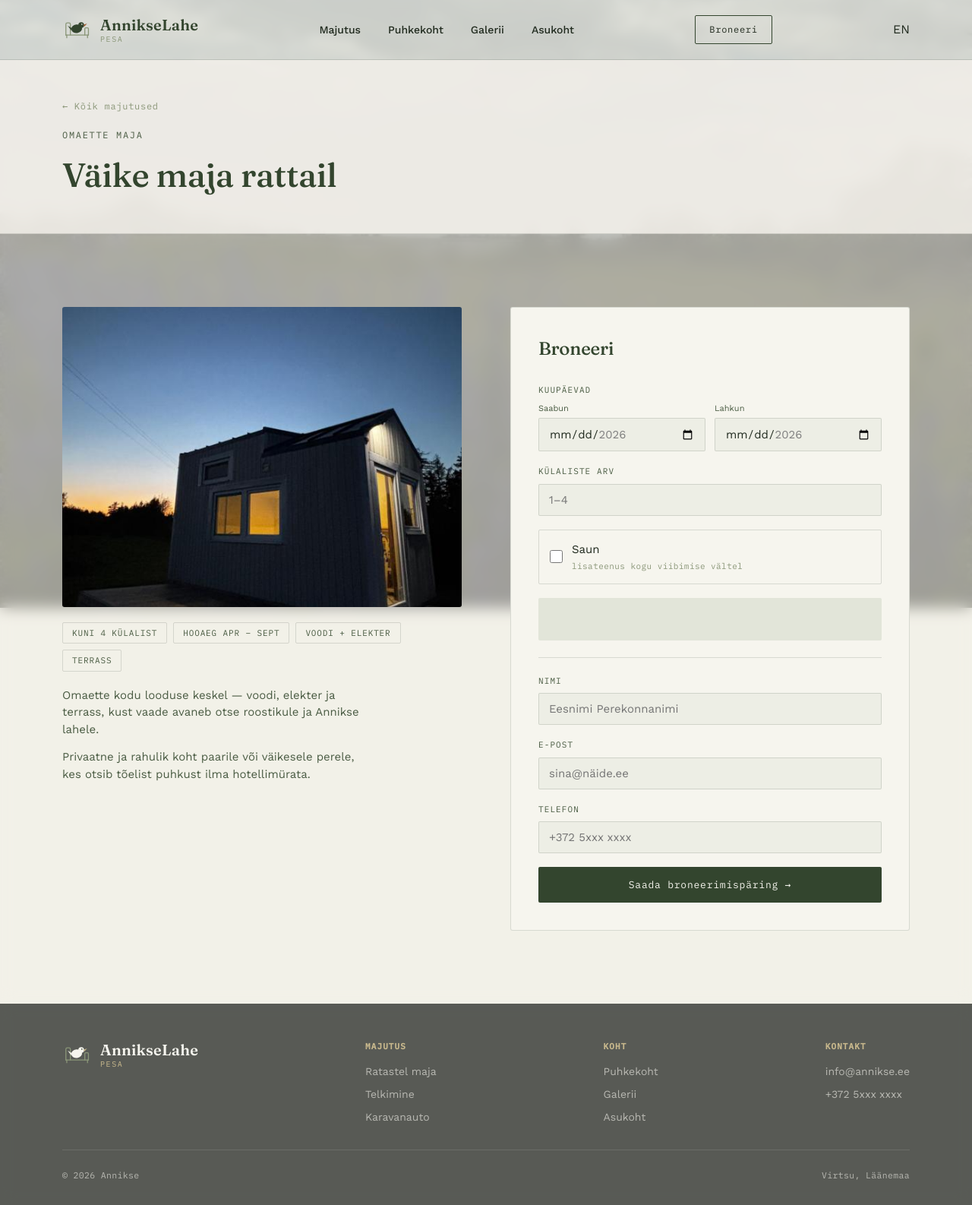
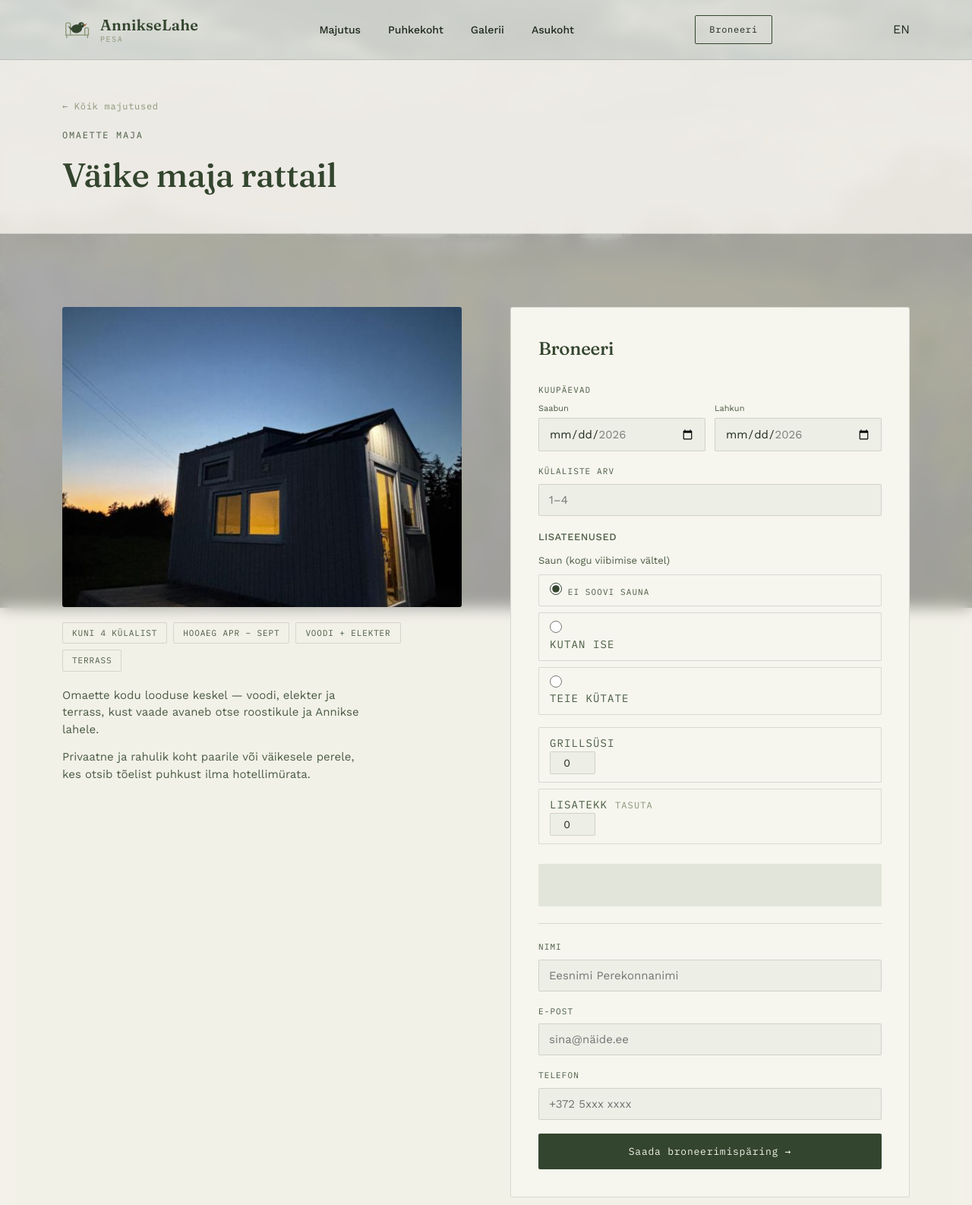
Before and after one commit to m1tsui/wwwannikse, a FastAPI app: page /ee/majutus/vaike-maja in a window 1280 px wide. Shown: the top 1586 px of the page at 76% size. Run offline with FastAPI, Linux system fonts and the light colour scheme; data that the repository does not hold is empty.

Commit message:
feat: Pydantic valideerimine + lisateenuste uuendus (saun radio, grillsüsi/tekk kogused)
- Lisa BroneerimisVorm Pydantic mudel (EmailStr, kuupäevad, saun_valik, kogused)
- Asenda käsitsi if-jada /ee/broneeri valideerimises Pydantic.model_validate'iga
- Paranda _vaike_maja_ctx() — kasutab saun-ise-kutan/saun-meie-kutame (mitte vana 'saun')
- Uuenda /api/hind — toetab saun_valik/grillsysi_kogus/tekk_kogus
- Paranda booking_addons INSERT — lisab quantity ja unit_price (hetketõmmis)
- Vormi saun-checkbox → radio nupud (ise/meie/ei soovi) + grillsüsi ja tekk koguse väljad
- Lisa CSS uutele elementidele (form-radio, form-kogus, lisateenus-grupp)

Co-Authored-By: Claude Sonnet 4.6 <noreply@anthropic.com>
Claude-Session: https://claude.ai/code/session_017yhzPe9vmkkHmzvgsC2XDu

```diff
--- a/main.py
+++ b/main.py
@@ -2,12 +2,13 @@ import secrets
 import sqlite3
 from datetime import date
 from pathlib import Path
-from urllib.parse import quote
+from typing import Optional
 
 from fastapi import FastAPI, Request
 from fastapi.responses import HTMLResponse, RedirectResponse
 from fastapi.staticfiles import StaticFiles
 from fastapi.templating import Jinja2Templates
+from pydantic import BaseModel, EmailStr, ValidationError, field_validator, model_validator
 
 app = FastAPI()
 app.mount("/static", StaticFiles(directory="static"), name="static")
@@ -24,7 +25,6 @@ def get_db():
 
 
 def _hooaeg_aasta(mmdd_start: str, mmdd_end: str) -> tuple[str, str]:
-    """Tagastab hooaja alguse ja lõpu käesolevale (või järgmisele) aastale."""
     today = date.today()
     y = today.year
     start, end = f"{y}-{mmdd_start}", f"{y}-{mmdd_end}"
@@ -34,31 +34,98 @@ def _hooaeg_aasta(mmdd_start: str, mmdd_end: str) -> tuple[str, str]:
     return start, end
 
 
+# ---------------------------------------------------------------------------
+# Pydantic mudel broneerimisvormi valideerimiseks
+# ---------------------------------------------------------------------------
+
+class BroneerimisVorm(BaseModel):
+    accommodation_id: int = 1
+    saabub: date
+    lahkub: date
+    guest_count: Optional[int] = None
+    guest_name: str
+    guest_email: EmailStr
+    guest_phone: str
+    saun_valik: Optional[str] = None   # "ise" / "meie" / None
+    grillsysi_kogus: int = 0
+    tekk_kogus: int = 0
+
+    @model_validator(mode="after")
+    def lahkub_peab_olema_hiljem(self):
+        if self.lahkub <= self.saabub:
+            raise ValueError("Lahkumise kuupäev peab olema hiljem kui saabumise kuupäev.")
+        return self
+
+    @field_validator("guest_name", "guest_phone", mode="before")
+    @classmethod
+    def ei_tohi_olla_tyhi(cls, v):
+        if isinstance(v, str):
+            v = v.strip()
+        if not v:
+            raise ValueError("Väli on kohustuslik.")
+        return v
+
+    @field_validator("saun_valik", mode="before")
+    @classmethod
+    def normaliseri_saun(cls, v):
+        if not v or v == "":
+            return None
+        if v not in ("ise", "meie"):
+            raise ValueError("Vigane sauna valik.")
+        return v
+
+    @field_validator("grillsysi_kogus", "tekk_kogus", mode="before")
+    @classmethod
+    def kogus_mitte_negatiivne(cls, v):
+        if v is None or v == "":
+            return 0
+        try:
+            v = int(v)
+        except (ValueError, TypeError):
+            return 0
+        if v < 0:
+            raise ValueError("Kogus ei saa olla negatiivne.")
+        return v
+
+
+# ---------------------------------------------------------------------------
+# Abifunktsioonid
+# ---------------------------------------------------------------------------
+
+def _lisateenus_hind_euro(db, slug: str, today_str: str) -> Optional[int]:
+    row = db.execute(
+        "SELECT pr.price_per_night FROM pricing_rules pr "
+        "JOIN accommodations a ON a.id=pr.accommodation_id "
+        "WHERE a.slug=? AND pr.date_from<=? AND pr.date_to>=? "
+        "ORDER BY pr.date_from DESC LIMIT 1",
+        (slug, today_str, today_str),
+    ).fetchone()
+    if row:
+        return row["price_per_night"] // 100
+    return None
+
+
 def _vaike_maja_ctx() -> dict:
-    """Ehitab /ee/majutus/vaike-maja template konteksti põhiosa."""
     db = get_db()
     season_start, season_end = _hooaeg_aasta("04-01", "09-30")
     today_str = date.today().isoformat()
-    saun = db.execute("SELECT id FROM accommodations WHERE slug='saun'").fetchone()
-    saun_hind_euro = None
-    if saun:
-        rule = db.execute(
-            "SELECT price_per_night FROM pricing_rules "
-            "WHERE accommodation_id=? AND date_from<=? AND date_to>=? "
-            "ORDER BY date_from DESC LIMIT 1",
-            (saun["id"], today_str, today_str),
-        ).fetchone()
-        if rule:
-            saun_hind_euro = rule["price_per_night"] // 100
-    db.close()
-    return {
+    ctx = {
         "season_start": season_start,
         "season_end": season_end,
-        "saun_hind_euro": saun_hind_euro,
+        "saun_ise_hind_euro": _lisateenus_hind_euro(db, "saun-ise-kutan", today_str),
+        "saun_meie_hind_euro": _lisateenus_hind_euro(db, "saun-meie-kutame", today_str),
+        "grillsysi_hind_euro": _lisateenus_hind_euro(db, "grillsysi", today_str),
+        "tekk_hind_euro": _lisateenus_hind_euro(db, "tekk", today_str),
         "viga": None,
         "form_data": {},
     }
+    db.close()
+    return ctx
 
+
+# ---------------------------------------------------------------------------
+# Marsruudid
+# ---------------------------------------------------------------------------
 
 @app.get("/")
 def root(request: Request):
@@ -91,7 +158,9 @@ async def arvuta_hind(request: Request):
     form = await request.form()
     saabub_str = form.get("saabub", "").strip()
     lahkub_str = form.get("lahkub", "").strip()
-    saun = form.get("saun") == "1"
+    saun_valik = form.get("saun_valik", "").strip()
+    grillsysi_kogus = int(form.get("grillsysi_kogus", "0") or "0")
+    tekk_kogus = int(form.get("tekk_kogus", "0") or "0")
     accommodation_id = int(form.get("accommodation_id", "1"))
 
     if not saabub_str or not lahkub_str:
@@ -121,21 +190,38 @@ async def arvuta_hind(request: Request):
         return HTMLResponse('<p class="hind-puudub">Hind selgub kinnitusel.</p>')
 
     majutus_sendid = rule["price_per_night"] * oid
-    saun_sendid = 0
 
-    if saun:
-        saun_rule = db.execute(
+    def slug_hind(slug: str) -> Optional[int]:
+        r = db.execute(
             "SELECT pr.price_per_night FROM pricing_rules pr "
             "JOIN accommodations a ON a.id=pr.accommodation_id "
-            "WHERE a.slug='saun' AND pr.date_from<=? AND pr.date_to>=? "
+            "WHERE a.slug=? AND pr.date_from<=? AND pr.date_to>=? "
             "ORDER BY pr.date_from DESC LIMIT 1",
-            (saabub_str, saabub_str),
+            (slug, saabub_str, saabub_str),
         ).fetchone()
-        if saun_rule:
-            saun_sendid = saun_rule["price_per_night"]
+        return r["price_per_night"] if r else None
+
+    saun_sendid = 0
+    saun_label = None
+    if saun_valik == "ise":
+        h = slug_hind("saun-ise-kutan")
+        if h:
+            saun_sendid = h
+            saun_label = "Saun (ise kütad)"
+    elif saun_valik == "meie":
+        h = slug_hind("saun-meie-kutame")
+        if h:
+            saun_sendid = h
+            saun_label = "Saun (meie kütame)"
+
+    grillsysi_unit = slug_hind("grillsysi") if grillsysi_kogus > 0 else None
+    grillsysi_sendid = (grillsysi_unit * grillsysi_kogus) if grillsysi_unit else 0
+
+    tekk_unit = slug_hind("tekk") if tekk_kogus > 0 else None
+    tekk_sendid = (tekk_unit * tekk_kogus) if tekk_unit else 0
 
     db.close()
-    kokku = majutus_sendid + saun_sendid
+    kokku = majutus_sendid + saun_sendid + grillsysi_sendid + tekk_sendid
 
     def e(s):
         return f"{s // 100} €"
@@ -146,8 +232,12 @@ async def arvuta_hind(request: Request):
         f'<div class="hind-rida"><span>{e(rule["price_per_night"])} × {oid} {oo}</span>'
         f"<span>{e(majutus_sendid)}</span></div>"
     )
-    if saun and saun_sendid:
-        html += f'<div class="hind-rida"><span>Saun</span><span>{e(saun_sendid)}</span></div>'
+    if saun_sendid and saun_label:
+        html += f'<div class="hind-rida"><span>{saun_label}</span><span>{e(saun_sendid)}</span></div>'
+    if grillsysi_sendid:
+        html += f'<div class="hind-rida"><span>Grillsüsi × {grillsysi_kogus}</span><span>{e(grillsysi_sendid)}</span></div>'
+    if tekk_sendid:
+        html += f'<div class="hind-rida"><span>Lisatekk × {tekk_kogus}</span><span>{e(tekk_sendid)}</span></div>'
     html += f'<div class="hind-kokku"><span>Kokku</span><span>{e(kokku)}</span></div></div>'
     return HTMLResponse(html)
 
@@ -155,44 +245,39 @@ async def arvuta_hind(request: Request):
 @app.post("/ee/broneeri")
 async def broneeri(request: Request):
     form = await request.form()
-    accommodation_id = int(form.get("accommodation_id", "1"))
-    saabub_str = form.get("saabub", "").strip()
-    lahkub_str = form.get("lahkub", "").strip()
-    guest_count_str = form.get("guest_count", "").strip()
-    guest_name = form.get("guest_name", "").strip()
-    guest_email = form.get("guest_email", "").strip()
-    guest_phone = form.get("guest_phone", "").strip()
-    saun = form.get("saun") == "1"
-    guest_count = int(guest_count_str) if guest_count_str.isdigit() else None
 
-    # Valideeri sisend
-    viga = None
-    saabub = lahkub = None
-    if not saabub_str or not lahkub_str:
-        viga = "Palun vali saabumise ja lahkumise kuupäev."
-    elif not guest_name or not guest_email or not guest_phone:
-        viga = "Palun täida kõik kontaktiväljad."
-    else:
-        try:
-            saabub = date.fromisoformat(saabub_str)
-            lahkub = date.fromisoformat(lahkub_str)
-            if lahkub <= saabub:
-                viga = "Lahkumise kuupäev peab olema hiljem kui saabumise kuupäev."
-        except ValueError:
-            viga = "Vigased kuupäevad."
-
-    if viga:
+    # Pydantic valideerimine — andmete kuju ja formaadid
+    raw = {
+        "accommodation_id": form.get("accommodation_id", "1"),
+        "saabub": form.get("saabub", "").strip(),
+        "lahkub": form.get("lahkub", "").strip(),
+        "guest_count": form.get("guest_count", "").strip() or None,
+        "guest_name": form.get("guest_name", ""),
+        "guest_email": form.get("guest_email", ""),
+        "guest_phone": form.get("guest_phone", ""),
+        "saun_valik": form.get("saun_valik", ""),
+        "grillsysi_kogus": form.get("grillsysi_kogus", "0"),
+        "tekk_kogus": form.get("tekk_kogus", "0"),
+    }
+    try:
+        andmed = BroneerimisVorm.model_validate(raw)
+    except ValidationError as e:
+        esimene = e.errors()[0]
+        viga = esimene["msg"].replace("Value error, ", "")
         ctx = _vaike_maja_ctx()
         ctx.update({"viga": viga, "form_data": dict(form)})
         return templates.TemplateResponse(
             request, "et/majutus/vaike-maja.html", ctx, status_code=422
         )
 
+    saabub_str = andmed.saabub.isoformat()
+    lahkub_str = andmed.lahkub.isoformat()
+
     # DB-põhised kontrollid — hooaeg ja külaliste arv
     db = get_db()
     accom = db.execute(
         "SELECT season_start, season_end, max_guests FROM accommodations WHERE id=?",
-        (accommodation_id,),
+        (andmed.accommodation_id,),
     ).fetchone()
 
     if accom and accom["season_start"]:
@@ -206,7 +291,7 @@ async def broneeri(request: Request):
             )
 
     if accom and accom["max_guests"] is not None:
-        if guest_count is None or guest_count < 1 or guest_count > accom["max_guests"]:
+        if andmed.guest_count is None or andmed.guest_count < 1 or andmed.guest_count > accom["max_guests"]:
             db.close()
             ctx = _vaike_maja_ctx()
             ctx.update({
@@ -217,46 +302,63 @@ async def broneeri(request: Request):
                 request, "et/majutus/vaike-maja.html", ctx, status_code=422
             )
 
-    # Saadavuse kontroll (vt annikse-broneerimine.md p 4)
+    # Saadavuse kontroll
     conflict = db.execute(
         "SELECT 1 FROM bookings "
         "WHERE accommodation_id=? AND status IN ('ootel','kinnitatud','makstud') "
         "AND start_date < ? AND end_date > ?",
-        (accommodation_id, lahkub_str, saabub_str),
+        (andmed.accommodation_id, lahkub_str, saabub_str),
     ).fetchone()
     if conflict:
         db.close()
-        return RedirectResponse(
-            f"/ee/majutus/vaike-maja?viga={quote('Need kuupäevad on juba broneeritud.')}",
-            status_code=303,
+        ctx = _vaike_maja_ctx()
+        ctx.update({"viga": "Need kuupäevad on juba broneeritud.", "form_data": dict(form)})
+        return templates.TemplateResponse(
+            request, "et/majutus/vaike-maja.html", ctx, status_code=409
         )
 
-    # Arvuta koguhind
-    oid = (lahkub - saabub).days
+    # Arvuta koguhind + kogu lisateenuste info (hetketõmmis hinnast)
+    oid = (andmed.lahkub - andmed.saabub).days
     rule = db.execute(
         "SELECT price_per_night FROM pricing_rules "
         "WHERE accommodation_id=? AND date_from<=? AND date_to>=? "
         "ORDER BY date_from DESC LIMIT 1",
-        (accommodation_id, saabub_str, saabub_str),
+        (andmed.accommodation_id, saabub_str, saabub_str),
     ).fetchone()
     majutus_sendid = (rule["price_per_night"] * oid) if rule else 0
 
-    saun_id = None
-    saun_sendid = 0
-    if saun:
-        saun_row = db.execute("SELECT id FROM accommodations WHERE slug='saun'").fetchone()
-        if saun_row:
-            saun_id = saun_row["id"]
-            saun_rule = db.execute(
-                "SELECT price_per_night FROM pricing_rules "
-                "WHERE accommodation_id=? AND date_from<=? AND date_to>=? "
-                "ORDER BY date_from DESC LIMIT 1",
-                (saun_id, saabub_str, saabub_str),
-            ).fetchone()
-            if saun_rule:
-                saun_sendid = saun_rule["price_per_night"]
+    def addon_row(slug: str):
+        return db.execute(
+            "SELECT a.id, pr.price_per_night FROM pricing_rules pr "
+            "JOIN accommodations a ON a.id=pr.accommodation_id "
+            "WHERE a.slug=? AND pr.date_from<=? AND pr.date_to>=? "
+            "ORDER BY pr.date_from DESC LIMIT 1",
+            (slug, saabub_str, saabub_str),
+        ).fetchone()
 
-    total_price = majutus_sendid + saun_sendid
+    addon_kirjed = []  # (accommodation_id, quantity, unit_price)
+    kokku_lisad = 0
+
+    if andmed.saun_valik:
+        slug = "saun-ise-kutan" if andmed.saun_valik == "ise" else "saun-meie-kutame"
+        r = addon_row(slug)
+        if r:
+            addon_kirjed.append((r["id"], 1, r["price_per_night"]))
+            kokku_lisad += r["price_per_night"]
+
+    if andmed.grillsysi_kogus > 0:
+        r = addon_row("grillsysi")
+        if r:
+            addon_kirjed.append((r["id"], andmed.grillsysi_kogus, r["price_per_night"]))
+            kokku_lisad += r["price_per_night"] * andmed.grillsysi_kogus
+
+    if andmed.tekk_kogus > 0:
+        r = addon_row("tekk")
+        if r:
+            addon_kirjed.append((r["id"], andmed.tekk_kogus, r["price_per_night"]))
+            kokku_lisad += r["price_per_night"] * andmed.tekk_kogus
+
+    total_price = majutus_sendid + kokku_lisad
     token = secrets.token_urlsafe(8)
 
     cursor = db.execute(
@@ -265,14 +367,17 @@ async def broneeri(request: Request):
         " guest_name, guest_email, guest_phone, status, source, total_price, access_token) "
         "VALUES (?, ?, ?, ?, ?, ?, ?, 'ootel', 'sait', ?, ?)",
         (
-            accommodation_id, saabub_str, lahkub_str, guest_count,
-            guest_name, guest_email, guest_phone, total_price, token,
+            andmed.accommodation_id, saabub_str, lahkub_str, andmed.guest_count,
+            andmed.guest_name, str(andmed.guest_email), andmed.guest_phone,
+            total_price, token,
         ),
     )
-    if saun and saun_id:
+    booking_id = cursor.lastrowid
+    for addon_acc_id, qty, unit in addon_kirjed:
         db.execute(
-            "INSERT INTO booking_addons (booking_id, accommodation_id) VALUES (?, ?)",
-            (cursor.lastrowid, saun_id),
+            "INSERT INTO booking_addons (booking_id, accommodation_id, quantity, unit_price) "
+            "VALUES (?, ?, ?, ?)",
+            (booking_id, addon_acc_id, qty, unit),
         )
     db.commit()
     db.close()
--- a/requirements.txt
+++ b/requirements.txt
@@ -2,6 +2,8 @@ annotated-doc==0.0.5
 annotated-types==0.8.0
 anyio==4.15.1
 click==8.5.0
+dnspython==2.8.0
+email-validator==2.3.0
 fastapi==0.141.1
 h11==0.16.0
 idna==3.19
--- a/static/styles.css
+++ b/static/styles.css
@@ -835,6 +835,101 @@
   .hind-viga { font-size: 13px; color: var(--rust); }
   .hind-puudub { font-size: 13px; color: var(--pine-dim); }
 
+  /* Lisateenused — fieldset */
+  .form-lisateenused {
+    border: none;
+    padding: 0;
+    margin-bottom: 18px;
+  }
+
+  .form-lisateenused legend {
+    font-size: 13px;
+    font-weight: 500;
+    letter-spacing: 0.04em;
+    text-transform: uppercase;
+    color: var(--pine-dim);
+    margin-bottom: 12px;
+  }
+
+  .lisateenus-grupp {
+    margin-bottom: 16px;
+  }
+
+  .lisateenus-pealkiri {
+    font-size: 13px;
+    color: var(--pine-dim);
+    margin-bottom: 8px;
+  }
+
+  /* Radio nupud */
+  .form-radio {
+    display: flex;
+    align-items: center;
+    gap: 10px;
+    padding: 10px 14px;
+    border: 1px solid var(--line);
+    border-radius: 2px;
+    cursor: pointer;
+    margin-bottom: 6px;
+    background: var(--paper);
+    transition: border-color 0.15s;
+  }
+
+  .form-radio:hover { border-color: var(--reed); }
+
+  .form-radio input[type="radio"] {
+    width: 16px;
+    height: 16px;
+    accent-color: var(--pine);
+    flex-shrink: 0;
+  }
+
+  .form-radio-label {
+    display: flex;
+    justify-content: space-between;
+    align-items: center;
+    width: 100%;
+    font-size: 14px;
+  }
+
+  /* Koguse väljad (grillsüsi, tekk) */
+  .form-kogus {
+    display: flex;
+    align-items: center;
+    justify-content: space-between;
+    gap: 12px;
+    padding: 10px 14px;
+    border: 1px solid var(--line);
+    border-radius: 2px;
+    background: var(--paper);
+    cursor: default;
+    margin-bottom: 6px;
+  }
+
+  .form-kogus-label {
+    display: flex;
+    align-items: center;
+    gap: 10px;
+    font-size: 14px;
+  }
+
+  .form-kogus input[type="number"] {
+    width: 60px;
+    padding: 6px 8px;
+    border: 1px solid var(--line);
+    border-radius: 2px;
+    background: var(--bg);
+    font-size: 14px;
+    text-align: center;
+    color: var(--ink);
+  }
+
+  .hind-märge {
+    font-size: 12px;
+    color: var(--reed);
+    font-family: var(--mono);
+  }
+
   .form-divider {
     height: 1px;
     background: var(--line);
--- a/templates/et/majutus/vaike-maja.html
+++ b/templates/et/majutus/vaike-maja.html
@@ -117,16 +117,61 @@
                      value="{{ form_data.get('guest_count', '') }}">
             </div>
 
-            <label class="form-checkbox">
-              <input type="checkbox" name="saun" value="1"
-                     {% if form_data.get('saun') == '1' %}checked{% endif %}
-                     hx-post="/api/hind" hx-trigger="change"
-                     hx-target="#hind-display" hx-include="closest form">
-              <div class="form-checkbox-label">
-                <span>Saun</span>
-                <span>lisateenus kogu viibimise vältel{% if saun_hind_euro %} · {{ saun_hind_euro }} €{% endif %}</span>
+            <fieldset class="form-group form-lisateenused">
+              <legend>Lisateenused</legend>
+
+              <div class="lisateenus-grupp">
+                <div class="lisateenus-pealkiri">Saun (kogu viibimise vältel)</div>
+                <label class="form-radio">
+                  <input type="radio" name="saun_valik" value=""
+                         {% if not form_data.get('saun_valik') %}checked{% endif %}
+                         hx-post="/api/hind" hx-trigger="change"
+                         hx-target="#hind-display" hx-include="closest form">
+                  <span>Ei soovi sauna</span>
+                </label>
+                <label class="form-radio">
+                  <input type="radio" name="saun_valik" value="ise"
+                         {% if form_data.get('saun_valik') == 'ise' %}checked{% endif %}
+                         hx-post="/api/hind" hx-trigger="change"
+                         hx-target="#hind-display" hx-include="closest form">
+                  <div class="form-radio-label">
+                    <span>Kutan ise</span>
+                    {% if saun_ise_hind_euro is not none %}<span class="hind-märge">{{ saun_ise_hind_euro }} €</span>{% endif %}
+                  </div>
+                </label>
+                <label class="form-radio">
+                  <input type="radio" name="saun_valik" value="meie"
+                         {% if form_data.get('saun_valik') == 'meie' %}checked{% endif %}
+                         hx-post="/api/hind" hx-trigger="change"
+                         hx-target="#hind-display" hx-include="closest form">
+                  <div class="form-radio-label">
+                    <span>Teie kütate</span>
+                    {% if saun_meie_hind_euro is not none %}<span class="hind-märge">{{ saun_meie_hind_euro }} €</span>{% endif %}
+                  </div>
+                </label>
               </div>
-            </label>
+
+              <label class="form-kogus">
+                <div class="form-kogus-label">
+                  <span>Grillsüsi</span>
+                  {% if grillsysi_hind_euro is not none %}<span class="hind-märge">{{ grillsysi_hind_euro }} €/kott</span>{% endif %}
+                </div>
+                <input type="number" name="grillsysi_kogus" min="0" value="{{ form_data.get('grillsysi_kogus', '0') }}"
+                       hx-post="/api/hind" hx-trigger="change"
+                       hx-target="#hind-display" hx-include="closest form">
+              </label>
+
+              <label class="form-kogus">
+                <div class="form-kogus-label">
+                  <span>Lisatekk</span>
+                  <span class="hind-märge">tasuta</span>
+                </div>
+                <input type="number" name="tekk_kogus" min="0" value="{{ form_data.get('tekk_kogus', '0') }}"
+                       hx-post="/api/hind" hx-trigger="change"
+                       hx-target="#hind-display" hx-include="closest form">
+              </label>
+
+            </fieldset>
 
             <div id="hind-display" class="hind-display"></div>
 
```
